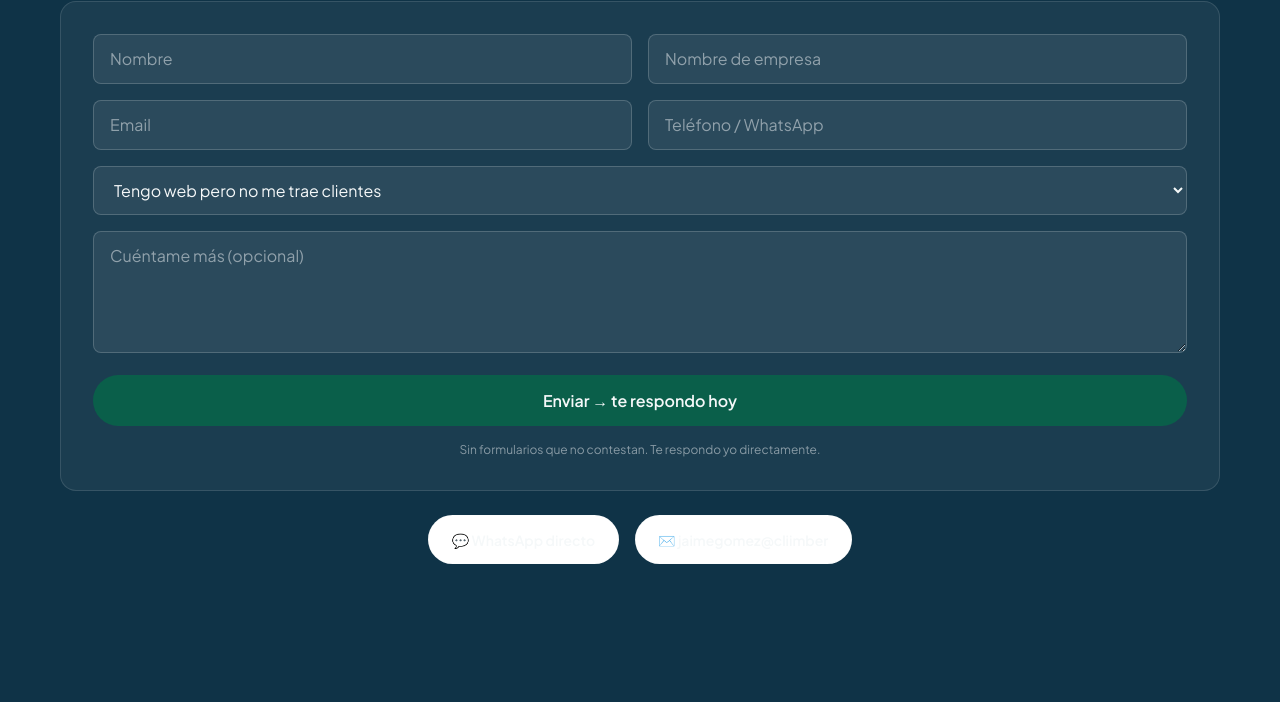
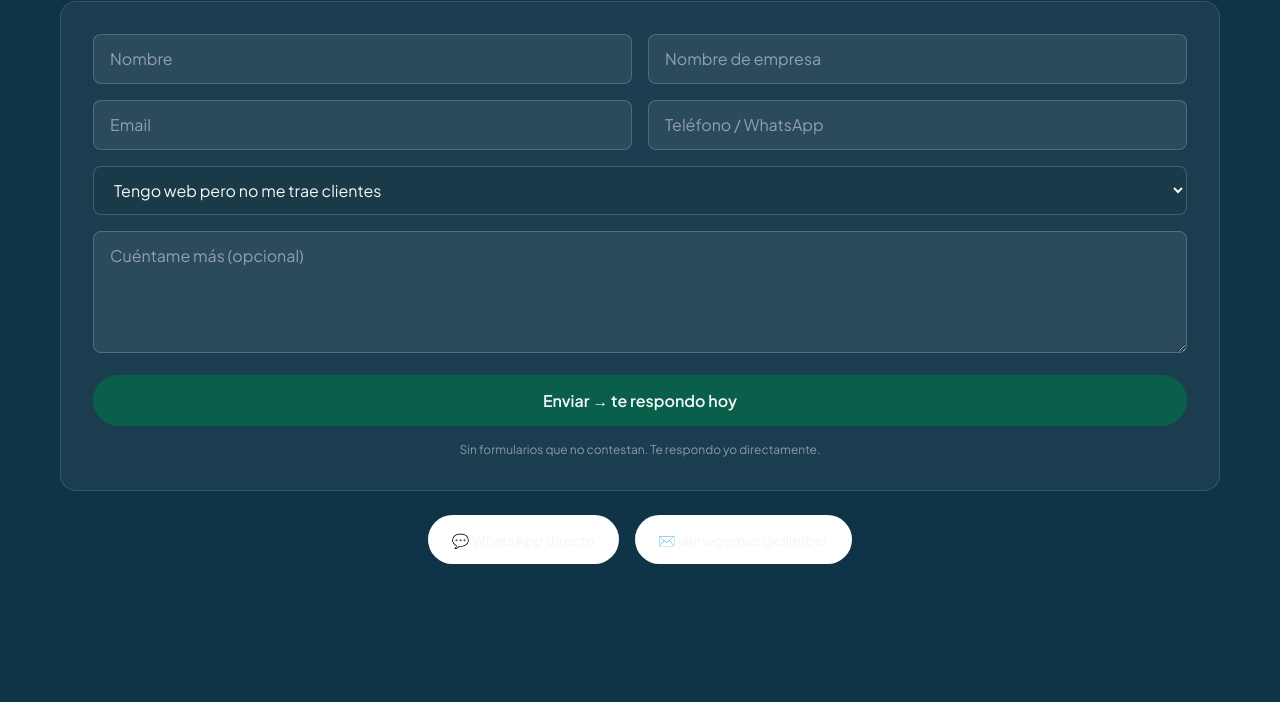
Before and after one commit to JaimeGomez5/cliimber-astro, an Astro site: page / in a window 1280 px wide. Shown: the part 8435-9137 px from the top of the page. Built offline with nearby package versions, Linux system fonts and the light colour scheme; Astro itself is replaced by a stand-in of ours.

Commit message:
Fix select dropdown visibility, mobile hero text

```diff
--- a/src/components/ContactForm.tsx
+++ b/src/components/ContactForm.tsx
@@ -6,6 +6,10 @@ export default function ContactForm({ dark = false }: { dark?: boolean }) {
   const fieldStyle = dark
     ? { background: 'rgba(255,255,255,0.07)', borderColor: 'rgba(255,255,255,0.18)', color: 'var(--texto-claro)' }
     : { borderColor: 'var(--borde)' };
+  const selectStyle = dark
+    ? { background: '#1a3a4a', borderColor: 'rgba(255,255,255,0.18)', color: '#f5f8f9' }
+    : { borderColor: 'var(--borde)' };
+  const optionStyle = dark ? { background: '#1a3a4a', color: '#f5f8f9' } : {};
   const formStyle = dark
     ? { background: 'rgba(255,255,255,0.05)', borderColor: 'rgba(255,255,255,0.12)' }
     : { borderColor: 'var(--borde)' };
@@ -30,13 +34,13 @@ export default function ContactForm({ dark = false }: { dark?: boolean }) {
         <ValidationError field="email" prefix="Email" errors={state.errors} className="text-red-500 text-sm" />
         <input type="tel" inputMode="tel" name="phone" autoComplete="tel" placeholder="Teléfono / WhatsApp" className="px-4 py-3 rounded-lg border w-full" style={fieldStyle} />
       </div>
-      <select required name="situation" className="px-4 py-3 rounded-lg border w-full" style={fieldStyle}>
-        <option value="" disabled>¿Cuál es tu situación?</option>
-        <option>Tengo web pero no me trae clientes</option>
-        <option>Solo tengo Instagram y quiero web propia</option>
-        <option>Tengo un proyecto nuevo y necesito construirlo</option>
-        <option>Necesito una herramienta a medida (calculadora, quiz...)</option>
-        <option>Quiero SEO/SEM pero sin empezar de cero</option>
+      <select required name="situation" className="px-4 py-3 rounded-lg border w-full" style={selectStyle}>
+        <option value="" disabled style={optionStyle}>¿Cuál es tu situación?</option>
+        <option style={optionStyle}>Tengo web pero no me trae clientes</option>
+        <option style={optionStyle}>Solo tengo Instagram y quiero web propia</option>
+        <option style={optionStyle}>Tengo un proyecto nuevo y necesito construirlo</option>
+        <option style={optionStyle}>Necesito una herramienta a medida (calculadora, quiz...)</option>
+        <option style={optionStyle}>Quiero SEO/SEM pero sin empezar de cero</option>
       </select>
       <textarea rows={4} name="message" placeholder="Cuéntame más (opcional)" className="px-4 py-3 rounded-lg border w-full" style={fieldStyle} />
       <button type="submit" disabled={state.submitting} className="btn btn-primary w-full">
--- a/src/components/HomeHero.tsx
+++ b/src/components/HomeHero.tsx
@@ -53,6 +53,11 @@ export default function HomeHero() {
       ? SCRAMBLE_MOBILE
       : SCRAMBLE_FINAL
   );
+  const [heroPrefix] = useState(() =>
+    typeof window !== 'undefined' && window.innerWidth < 768
+      ? 'Consigue una web que'
+      : 'Una web que'
+  );
   const typed = useScramble(finalText);
   const [profile, setProfile] = useState(0);
 
@@ -63,7 +68,7 @@ export default function HomeHero() {
         <h1 className="font-bold mb-6 max-w-4xl" style={{ fontSize: "clamp(1.4rem, 3vw, 2.2rem)", color: "#f5f8f9", opacity: 0.8, lineHeight: 1.25 }}>
           Web a medida para tu negocio. Sin cuotas, sin intermediarios, sin plantillas.
         </h1>
-        <p className="h-display max-w-4xl mb-2" style={{ color: "#f5f8f9" }}>Una web que</p>
+        <p className="h-display max-w-4xl mb-2" style={{ color: "#f5f8f9" }}>{heroPrefix}</p>
         <div className="max-w-4xl mb-10" style={{ minHeight: '1.2em' }}>
           <span
             className="h-display block"
```
